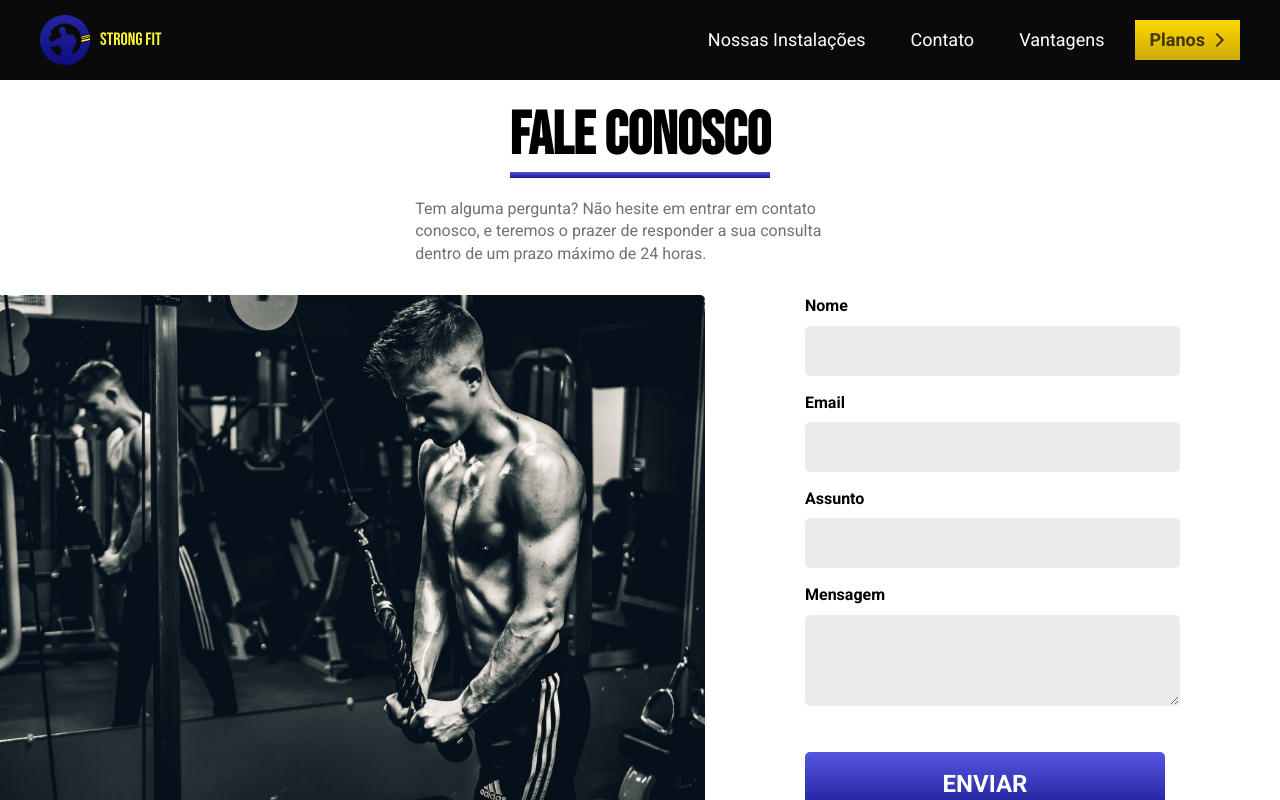
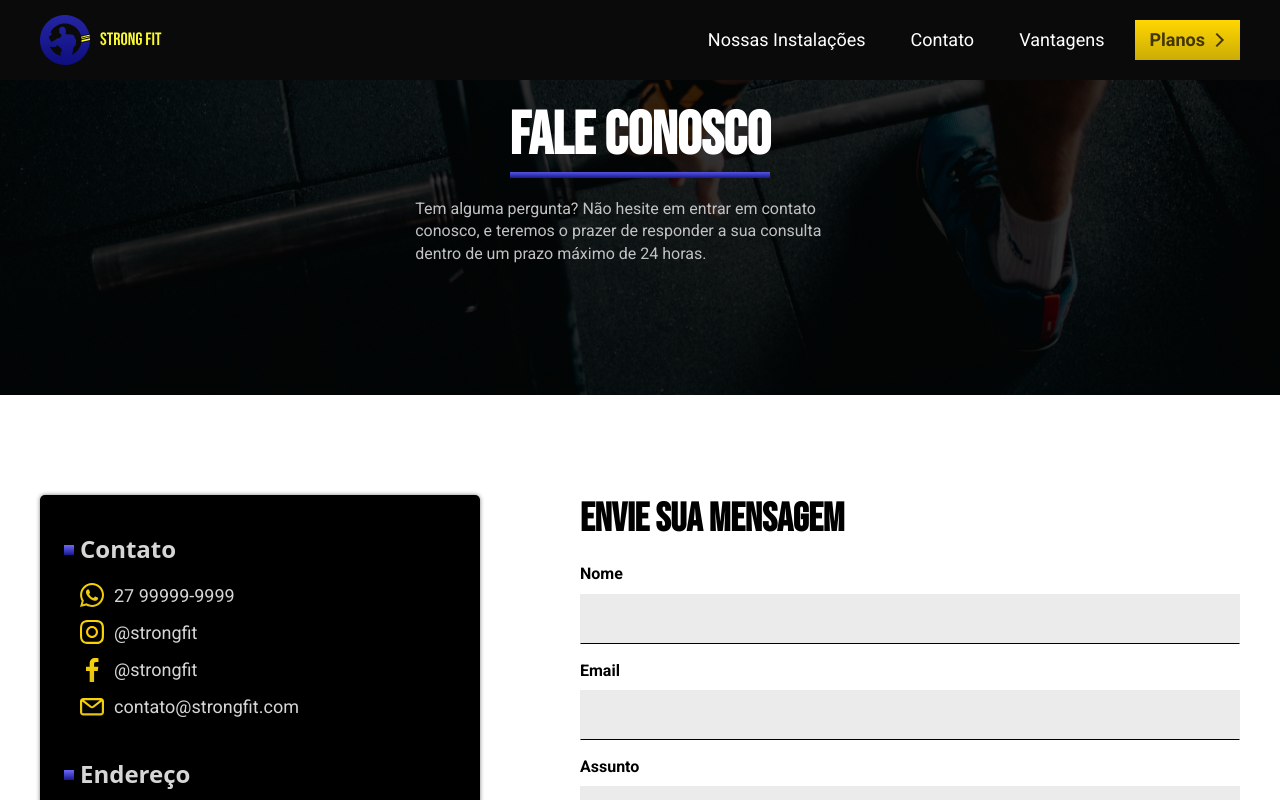
Before and after one commit to RDSMatheus/strong-fit, a React (Vite) app: page /contato in a window 1280 px wide. Shown: the top 800 px of the page. Built offline with nearby package versions, Linux system fonts and the light colour scheme.

Commit message:
contato definitivo

```diff
--- a/package.json
+++ b/package.json
@@ -10,6 +10,8 @@
     "preview": "vite preview"
   },
   "dependencies": {
+    "modern-normalize": "^2.0.0",
+    "normalize.css": "^8.0.1",
     "react": "^18.2.0",
     "react-dom": "^18.2.0",
     "react-router-dom": "^6.17.0",
--- a/src/App.scss
+++ b/src/App.scss
@@ -1,3 +1,4 @@
+@import '../node_modules/modern-normalize/modern-normalize.css';
 @import "styles";
 
 
--- a/src/Contact/Contact.jsx
+++ b/src/Contact/Contact.jsx
@@ -1,6 +1,9 @@
 import React from 'react';
 import Input from '../Input/Input';
-import ContactImg from '../assets/contact.jpg';
+import WhatsApp from '../assets/wpp.svg';
+import Instagram from '../assets/instagram.svg';
+import Facebook from '../assets/facebook.svg';
+import Email from '../assets/email.svg';
 import styles from './Contact.module.scss';
 
 const Contact = () => {
@@ -26,24 +29,55 @@ const Contact = () => {
         }),
       },
     );
-    const res = await fetchData;
-    const json = await res.json();
+    const { status } = await fetchData;
+    const res = await fetchData.json();
 
-    console.log(json);
+    console.log(status);
   }
 
   return (
-    <section className={styles.contactGrid}>
+    <section>
+      <div className={styles.contactBg}>
         <div>
           <h1 className="title">Fale Conosco</h1>
           <p>
             Tem alguma pergunta? Não hesite em entrar em contato conosco, e
-          teremos o prazer de responder a sua consulta dentro de um prazo máximo
-          de 24 horas.
+            teremos o prazer de responder a sua consulta dentro de um prazo
+            máximo de 24 horas.
           </p>
         </div>
-      <img src={ContactImg} alt="Homem malhando" />
+      </div>
+      <div className={`${styles.contactGrid} container`}>
+        <div className={styles.contactInfo}>
+          <h2>Contato</h2>
+          <ul>
+            <li>
+              <img src={WhatsApp} alt="" />
+              <a href="#">27 99999-9999</a>
+            </li>
+            <li>
+              <img src={Instagram} alt="" />
+              <a href="#">@strongfit</a>
+            </li>
+            <li>
+              <img src={Facebook} alt="" />
+              <a href="#">@strongfit</a>
+            </li>
+            <li>
+              <img src={Email} alt="" />
+              <a href="#">contato@strongfit.com</a>
+            </li>
+          </ul>
+          <h2>Endereço</h2>
+          <ul>
+            <li>Rua Logo Ali, n°999</li>
+            <li>Bairro Bem Ali</li>
+            <li>Cariacica - ES</li>
+            <li>Próximo à Mercearia 2 irmãos</li>
+          </ul>
+        </div>
         <form onSubmit={handleSubmit}>
+          <h2>Envie sua mensagem</h2>
           <Input type="text" label="Nome" value={name} setValue={setName} />
           <Input type="email" label="Email" value={email} setValue={setEmail} />
           <Input
@@ -62,6 +96,7 @@ const Contact = () => {
           </label>
           <button>enviar</button>
         </form>
+      </div>
     </section>
   );
 };
--- a/src/Contact/Contact.module.scss
+++ b/src/Contact/Contact.module.scss
@@ -1,54 +1,98 @@
 @import "../styles.scss";
 
-.contactGrid{
-  display: grid;
-  justify-content: center;
-  grid-template-columns: repeat(12, 1fr);
+.contactBg{
+  background: url("../assets/contactBG.jpg");
+  background-position: center center;
+  background-size: cover;
   padding-top: 100px;
   padding-bottom: 100px;
-  gap: 0 100px;
-  @include device(s){
-    grid-template-columns: 1fr;
-  }
-  div{
-    grid-column: 1/-1;
-    @include device(s){
-      padding-left: 20px;
-      padding-right: 20px;
+  position: relative;
+  z-index: 1;
+  &::before{
+    content: "";
+    display: block;
+    top: 0;
+    left: 0;
+    width: 100vw;
+    height: 100%;
+    z-index: -1;
+    position: absolute;
+    background: rgba($color: #000000, $alpha: .8);
   }
   h1{
     margin: 0 auto;
     margin-bottom: 20px;
+    color:$cor-base-01;
   }
   p{
     max-width: 50ch;
     margin: 0 auto;
     @include type-1(16);
-      color: $cor-base-08;
+    color: $cor-base-04;
     margin-bottom: 30px;
   }
+
 }
-  img{
-    grid-column: 1/8;
-    border-radius: 0 5px 5px 0;
-    @include device(m){
-      grid-column: 1/7;
+.contactGrid{
+  display: grid;
+  justify-content: center;
+  grid-template-columns: 2fr 3fr;
+  padding-top: 100px;
+  gap: 0 100px;
+  @include device(s){
+  grid-template-columns: 1fr;
 }
+.contactInfo{
+  background-color: $cor-base-14;
+  color: $cor-base-03;
+  padding: 40px;
+  border-radius: 5px;
+  margin-bottom: 100px;
+  box-shadow: 0 0 4px rgba(0, 0, 0, .5);
   @include device(s){
-      display: none;
+    margin-bottom: 40px;
+  }
+  a{
+    color: inherit;
+  }
+  h2{
+    margin-bottom: 20px;
+    position: relative;
+    &::before{
+      content: "";
+      display: block;
+      position: absolute;
+      width: 10px;
+      height: 10px;
+      left: -16px;
+      top: 10px;
+      background: linear-gradient($azul-1, $azul-6);
+    }
+  }
+  ul{
+    margin-bottom: 40px;
+  }
+  li{
+    @include type-1(18);
+    display: flex;
+    gap: 10px;
+    align-items: center;
+    margin-bottom: 12px;
   }
 }
 form{
-    grid-column: 8/12;
+  grid-column: 2;
   @include device(m){
-      grid-column: 7/11;
+    grid-column: 2;
   }
   @include device(s){
     padding: 30px;
+    margin-bottom: 40px;
     grid-column: 1/-1;
-      background-image: url("../assets/contact.jpg");
-      background-size: cover;
-      color: $cor-base-01;
+  }
+  h2{
+    margin-bottom: 20px;
+    @include type-2(40);
   }
   textarea{
     margin-top: .5rem;
@@ -74,7 +118,7 @@
   }
   button{
     @include button(($azul-2, $azul-6), $cor-base-01);
-      grid-column: 8/12;
+    grid-column: 2;
   }
 }
 }
--- a/src/Input/Input.module.scss
+++ b/src/Input/Input.module.scss
@@ -11,20 +11,26 @@ label{
     display: block;
     width: 100%;
     border: none;
+    border: 1px solid transparent;
+    border-bottom: 1px solid $cor-base-14;
     background-color: $cor-base-02;
     padding: .8rem .4rem;
     @include type-1(16);
     outline: none;
-    border-radius: 5px;
-    border: 1px solid transparent;
-    transition: .3s;
+    transition: .5s;
     &:focus{
       background-color: $cor-base-01;
       box-shadow: 0px 0px 4px $amarelo-01;
+      outline: 1px solid $amarelo-01;
+      border-radius: 5px;
+      border: 1px solid transparent;
     }
     &:hover{
       background-color: $cor-base-01;
       box-shadow: 0px 0px 4px $amarelo-01;
+      outline: 1px solid $amarelo-01;
+      border-radius: 5px;
+      border: 1px solid transparent;
     }
   }
 }
```
Also changed, not shown: src/assets/contactBG.jpg (added), vercel.json (deleted), 1 other file (tests, documents, lock files or other folders). Lines whose indentation alone changed are shown as unchanged.
